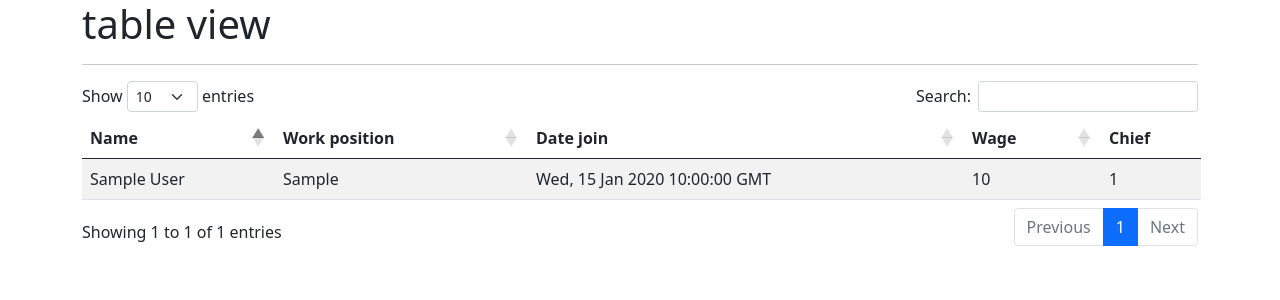
After one commit to ozzigit/abz, a Flask app: page /table in a window 1280 px wide. The commit adds this page. Shown: the top 300 px of the page. Run offline with Flask 2, Linux system fonts and the light colour scheme; a user stored in the database is signed in; tables that the repository leaves empty hold one stand-in row (values such as "Sample post"); parts of the project's set-up code (start-up, migrations or seed data) failed here and were passed over; some libraries are stand-ins or nearby versions.

Commit message:
table view

```diff
--- a/app/models.py
+++ b/app/models.py
@@ -23,6 +23,15 @@ class Employee(db.Model):
     def __repr__(self):
         return '<Name {}, id {}, chief {}>'.format(self.name, self.id, self.chief)
 
+    def to_dict(self):
+        return {
+            'name': self.name,
+            'work_position': self.work_position,
+            'date_join': self.date_join,
+            'wage': self.wage,
+            'chief': self.chief
+        }
+
 
 class Users(UserMixin, db.Model):
     id = db.Column(db.Integer, Identity(start=1), primary_key=True, nullable=False, unique=True, autoincrement=True)
--- a/app/routes.py
+++ b/app/routes.py
@@ -3,7 +3,7 @@ from flask import render_template, flash, redirect, url_for, request
 from app import app, db
 from app.forms import LoginForm, RegistrationForm
 from flask_login import current_user, login_user, logout_user, login_required
-from app.models import Users
+from app.models import Users, Employee
 from werkzeug.urls import url_parse
 
 
@@ -12,7 +12,73 @@ from werkzeug.urls import url_parse
 @login_required
 def index():
     return render_template('index.html', title="Home Page")
-    # return render_template('index.html', title="Home Page", posts=None)
+
+
+@app.route('/table')
+@login_required
+def table():
+    employees = db.session.query(Employee).filter(Employee.name != 'Boss')
+    return render_template('table.html', title="table view", employees=employees)
+
+
+@app.route('/api/data')
+def data():
+    query = Employee.query
+    # search filter
+    search = request.args.get('search[value]')
+    if search:
+        query = query.filter(db.or_(
+            Employee.name.like(f'%{search}%'),
+            Employee.work_position.like(f'%{search}%'),
+            # Employee.date_join.like(f'%{search}%'),
+            # Employee.wage.like(f'%{search}%')
+        ))
+    total_filtered = query.count()
+    print(query, total_filtered)
+
+    # sorting
+    order = []
+    i = 0
+    while True:
+        col_index = request.args.get(f'order[{i}][column]')
+        if col_index is None:
+            break
+        col_name = request.args.get(f'columns[{col_index}][data]')
+        if col_name not in ['name', 'work_positon', 'date_join', 'wage']:
+            col_name = 'name'
+        descending = request.args.get(f'order[{i}][dir]') == 'desc'
+        col = getattr(Employee, col_name)
+        if descending:
+            col = col.desc()
+        order.append(col)
+        i += 1
+    if order:
+        query = query.order_by(*order)
+
+    # pagination
+    start = request.args.get('start', type=int)
+    length = request.args.get('length', type=int)
+    query = query.offset(start).limit(length)
+
+    # response
+    return {
+        'data': [employee.to_dict() for employee in query],
+        'recordsFiltered': total_filtered,
+        'recordsTotal': Employee.query.count(),
+        'draw': request.args.get('draw', type=int),
+    }
+
+
+@app.route('/get_childs')
+@login_required
+def get_childs():
+    boss = db.session.query(Employee).filter(Employee.name == 'Boss').one()
+    boss_id = boss.id
+    agency_stucture = {}
+    for childs in db.session.query(Employee).filter(Employee.chief == boss_id).all():
+        agency_stucture.setdefault(boss, []).append(childs)
+
+    return render_template('child.html', time="childs list", childs=agency_stucture)
 
 
 @app.route('/login', methods=['GET', 'POST'])
--- a/app/templates/base.html
+++ b/app/templates/base.html
@@ -11,6 +11,7 @@
         <a href="{{ url_for('login') }}">Login</a>
         {% else %}
         <a href="{{ url_for('logout') }}">Logout</a>
+        <a href="{{ url_for('table') }}">Table_view</a>
         {% endif %}
     </nav>
 {% endblock %}
--- /dev/null
+++ b/app/templates/base2.html
@@ -0,0 +1,19 @@
+<!doctype html>
+<html>
+  <head>
+    <title>{{ title }}</title>
+    <link href="https://cdn.jsdelivr.net/npm/bootstrap@5.0.1/dist/css/bootstrap.min.css" rel="stylesheet" integrity="sha384-+0n0xVW2eSR5OomGNYDnhzAbDsOXxcvSN1TPprVMTNDbiYZCxYbOOl7+AMvyTG2x" crossorigin="anonymous">
+    <link rel="stylesheet" type="text/css" href="https://cdn.datatables.net/1.10.25/css/dataTables.bootstrap5.css">
+  </head>
+  <body>
+    <div class="container">
+      <h1>{{ title }}</h1>
+      <hr>
+      {% block app_content %}{% endblock %}
+    </div>
+    <script type="text/javascript" charset="utf8" src="https://code.jquery.com/jquery-3.6.0.min.js"></script>
+    <script type="text/javascript" charset="utf8" src="https://cdn.datatables.net/1.10.25/js/jquery.dataTables.js"></script>
+    <script type="text/javascript" charset="utf8" src="https://cdn.datatables.net/1.10.25/js/dataTables.bootstrap5.js"></script>
+    {% block scripts %}{% endblock %}
+  </body>
+</html>
--- /dev/null
+++ b/app/templates/table.html
@@ -0,0 +1,36 @@
+{% extends "base2.html" %}
+{% import 'bootstrap/wtf.html' as wtf %}
+
+{% block app_content %}
+<table id="data" class="table table-striped">
+    <thead>
+    <tr>
+        <th>Name</th>
+        <th>Work position</th>
+        <th>Date join</th>
+        <th>Wage</th>
+        <th>Chief</th>
+    </tr>
+    </thead>
+    <tbody>
+    </tbody>
+</table>
+{% endblock %}
+
+{% block scripts %}
+<script>
+    $(document).ready(function () {
+        $('#data').DataTable({
+            ajax: '/api/data',
+            serverSide: true,
+            columns: [
+                {data: 'name'},
+                {data: 'work_position'},
+                {data: 'date_join'},
+                {data: 'wage'},
+                {data: 'chief', orderable: false}
+            ],
+        });
+    });
+</script>
+{% endblock %}
--- a/config.py
+++ b/config.py
@@ -5,7 +5,7 @@ basedir = os.path.abspath(os.path.dirname(__file__))
 
 class Config(object):
     DEBUG = False
-    # FLASK_DEBUG = 1
+    # FLASK_DEBUG = os.environ.get('FLASK_DEBUG')
     CSRF_ENABLED = True
     WTF_CSRF_SECRET_KEY = '1234567890'
     SECRET_KEY = '0987654321'
```
Also changed, not shown: app/templates/child.html (added, +20 -0 lines), 1 other file.
